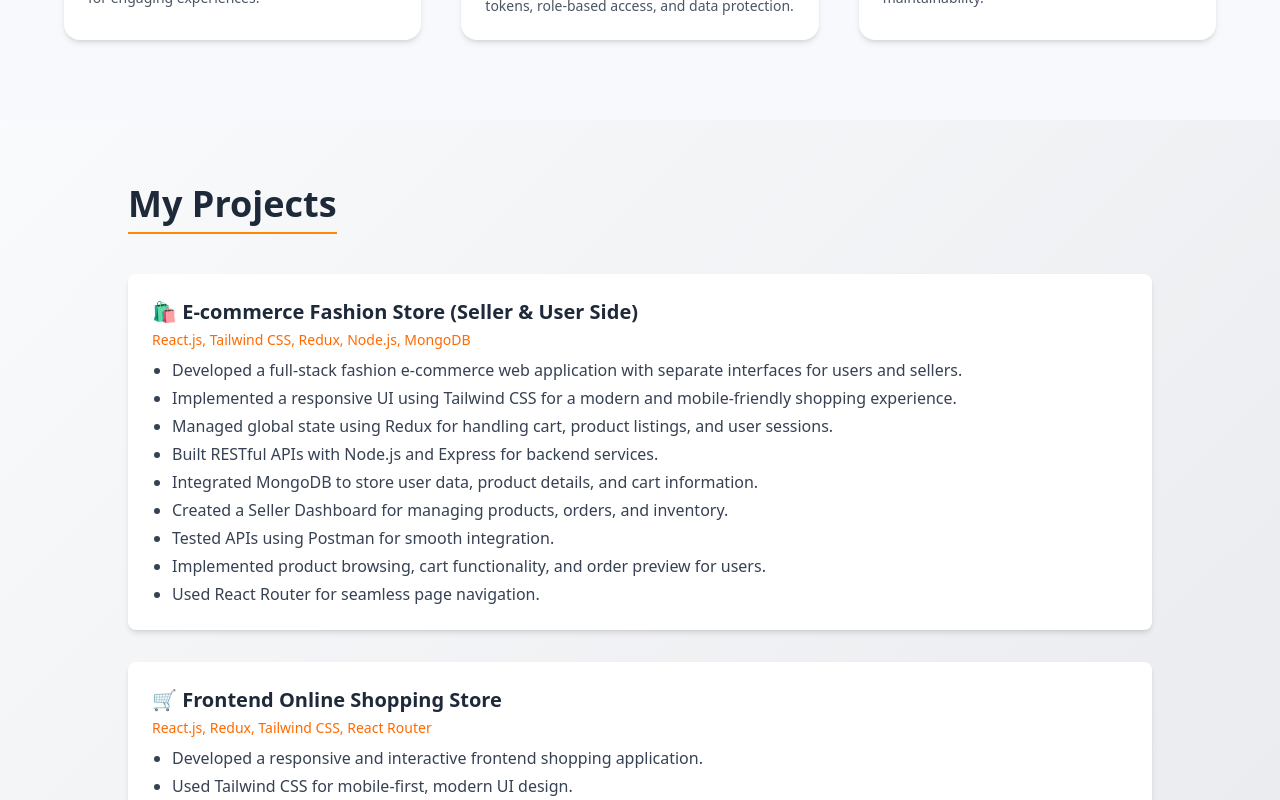
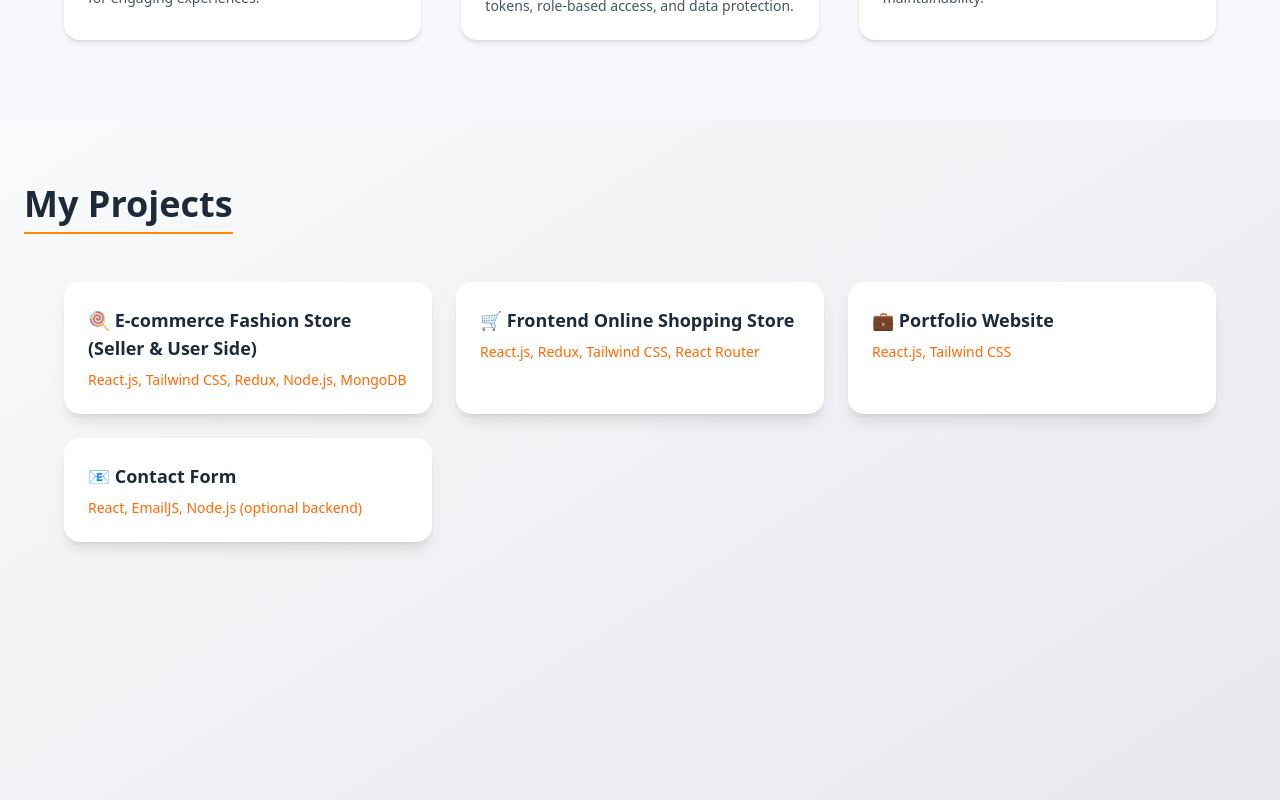
Before and after one commit to niravprajapati123/React-portfolio, a React (Vite) app: page / in a window 1280 px wide. Shown: the part 2240-3040 px from the top of the page. Built offline with nearby package versions, Linux system fonts and the light colour scheme.

Commit message:
change the projects

```diff
--- a/index.html
+++ b/index.html
@@ -4,7 +4,7 @@
     <meta charset="UTF-8" />
     <link rel="icon" type="image/svg+xml" href="/vite.svg" />
     <meta name="viewport" content="width=device-width, initial-scale=1.0" />
-    <title>Vite + React</title>
+    <title>Code.Crafters09</title>
     <link
   rel="stylesheet"
   href="https://cdnjs.cloudflare.com/ajax/libs/font-awesome/6.0.0-beta3/css/all.min.css"
--- a/src/Components/Projects.jsx
+++ b/src/Components/Projects.jsx
@@ -1,10 +1,12 @@
-import React from 'react';
-import { motion } from 'framer-motion';
+import React, { useState } from 'react';
+import { motion, AnimatePresence } from 'framer-motion';
 
 const Projects = () => {
+  const [selectedProject, setSelectedProject] = useState(null);
+
   const projectList = [
     {
-      title: "🛍️ E-commerce Fashion Store (Seller & User Side)",
+      title: "\ud83c\udf6d E-commerce Fashion Store (Seller & User Side)",
       tech: "React.js, Tailwind CSS, Redux, Node.js, MongoDB",
       description: [
         "Developed a full-stack fashion e-commerce web application with separate interfaces for users and sellers.",
@@ -19,7 +21,7 @@ const Projects = () => {
       ]
     },
     {
-      title: "🛒 Frontend Online Shopping Store",
+      title: "\ud83d\uded2 Frontend Online Shopping Store",
       tech: "React.js, Redux, Tailwind CSS, React Router",
       description: [
         "Developed a responsive and interactive frontend shopping application.",
@@ -30,7 +32,7 @@ const Projects = () => {
       ]
     },
     {
-      title: "💼 Portfolio Website",
+      title: "\ud83d\udcbc Portfolio Website",
       tech: "React.js, Tailwind CSS",
       description: [
         "Designed and built a responsive personal portfolio website.",
@@ -39,7 +41,7 @@ const Projects = () => {
       ]
     },
     {
-      title: "📧 Contact Form",
+      title: "\ud83d\udce7 Contact Form",
       tech: "React, EmailJS, Node.js (optional backend)",
       description: [
         "Built a functional contact form that integrates with EmailJS.",
@@ -50,42 +52,66 @@ const Projects = () => {
   ];
 
   return (
-    <div className="min-h-screen bg-gradient-to-br from-gray-50 to-gray-200 px-6 py-16 flex items-center justify-center">
-      <motion.div
-        className="w-full max-w-5xl"
-        initial={{ opacity: 0 }}
-        animate={{ opacity: 1 }}
-        transition={{ duration: 0.6 }}
-      >
+    <div className="min-h-screen bg-gradient-to-br from-gray-50 to-gray-200 px-6 py-16">
       <motion.h2
-          className="text-4xl font-bold text-gray-800 mb-10 text-center border-b-2 inline-block border-orange-400 pb-2"
+        className="text-4xl font-bold text-gray-800 mb-12 text-center border-b-2 inline-block border-orange-400 pb-2"
         initial={{ opacity: 0, y: -20 }}
         animate={{ opacity: 1, y: 0 }}
-          transition={{ delay: 0.3 }}
+        transition={{ delay: 0.2 }}
       >
         My Projects
       </motion.h2>
 
-        <div className="space-y-8">
+      <div className="grid grid-cols-1 sm:grid-cols-2 lg:grid-cols-3 gap-6 max-w-6xl mx-auto">
         {projectList.map((project, index) => (
           <motion.div
             key={index}
-              className="p-6 rounded-lg bg-white shadow-md hover:shadow-lg transition-shadow duration-300"
+            className="bg-white rounded-2xl shadow-lg hover:shadow-2xl p-6 cursor-pointer transition-all"
+            whileHover={{ scale: 1.03 }}
+            onClick={() => setSelectedProject(project)}
             initial={{ opacity: 0, y: 30 }}
             animate={{ opacity: 1, y: 0 }}
-              transition={{ delay: 0.4 + index * 0.2 }}
+            transition={{ delay: 0.3 + index * 0.1 }}
           >
-              <h3 className="text-xl font-semibold text-gray-800">{project.title}</h3>
-              <p className="text-sm text-orange-500 mt-1 mb-2">{project.tech}</p>
+            <h3 className="text-lg font-semibold text-gray-800 mb-2">{project.title}</h3>
+            <p className="text-sm text-orange-500">{project.tech}</p>
+          </motion.div>
+        ))}
+      </div>
+
+      <AnimatePresence>
+        {selectedProject && (
+          <motion.div
+            className="fixed inset-0 bg-black bg-opacity-50 flex items-center justify-center z-50 px-4"
+            initial={{ opacity: 0 }}
+            animate={{ opacity: 1 }}
+            exit={{ opacity: 0 }}
+            onClick={() => setSelectedProject(null)}
+          >
+            <motion.div
+              className="bg-white rounded-xl p-6 max-w-xl w-full relative"
+              initial={{ scale: 0.9, opacity: 0 }}
+              animate={{ scale: 1, opacity: 1 }}
+              exit={{ scale: 0.9, opacity: 0 }}
+              onClick={(e) => e.stopPropagation()}
+            >
+              <button
+                onClick={() => setSelectedProject(null)}
+                className="absolute top-2 right-4 text-gray-500 hover:text-red-500"
+              >
+                &times;
+              </button>
+              <h3 className="text-2xl font-bold text-gray-800 mb-2">{selectedProject.title}</h3>
+              <p className="text-sm text-orange-500 mb-4">{selectedProject.tech}</p>
               <ul className="list-disc pl-5 text-gray-700 space-y-1">
-                {project.description.map((point, i) => (
+                {selectedProject.description.map((point, i) => (
                   <li key={i}>{point}</li>
                 ))}
               </ul>
             </motion.div>
-          ))}
-        </div>
           </motion.div>
+        )}
+      </AnimatePresence>
     </div>
   );
 };
```
Lines whose indentation alone changed are shown as unchanged.
